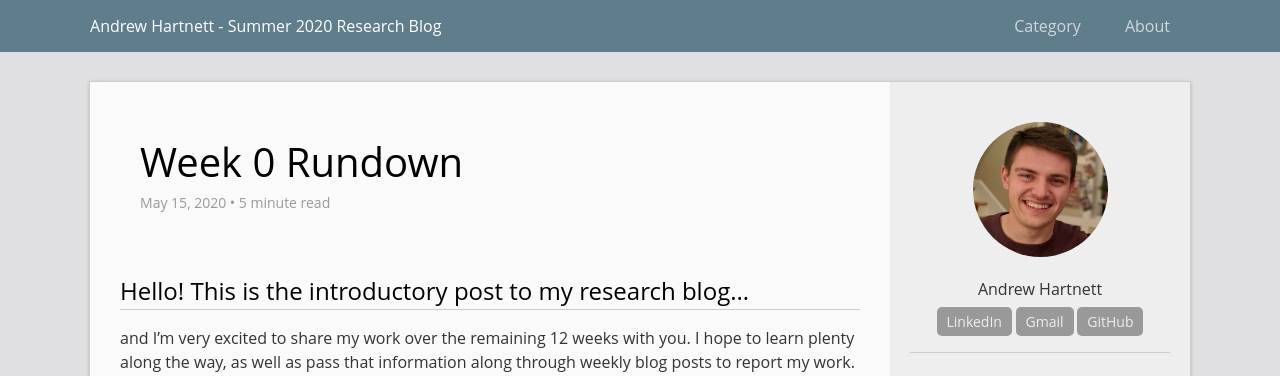
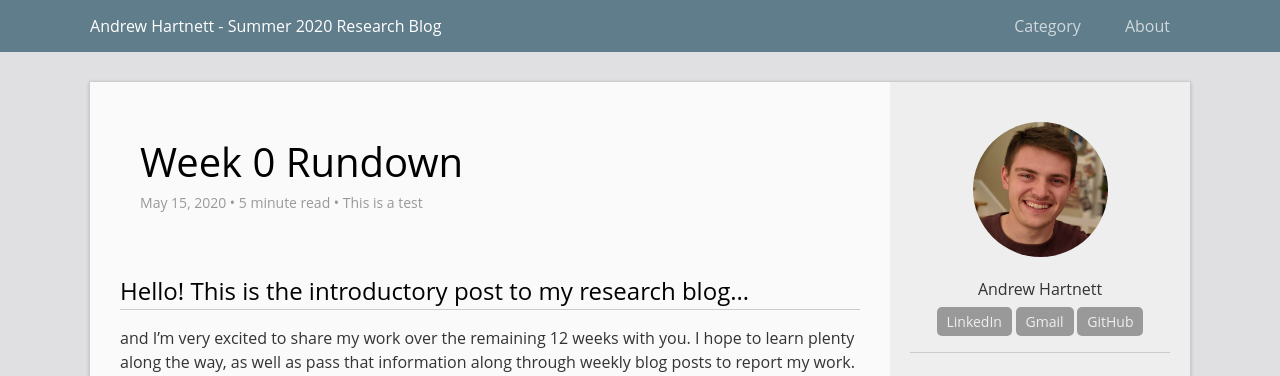
Before and after one commit to andrewH01/andrewH01.github.io, a Jekyll site: the page built from _posts/2020-05-15-week-0.markdown, in a window 1280 px wide. Shown: the top 376 px of the page. Built offline with Jekyll 4.4.1, drawn with Linux system fonts in a browser that asks for light colours.

Commit message:
Allow time to read to show on index page

```diff
--- a/_layouts/post.html
+++ b/_layouts/post.html
@@ -5,7 +5,7 @@
 
   <header class="post-header">
     <h1 class="post-title">{{ page.title }}</h1>
-    <p class="post-meta">{{ page.date | date: "%b %-d, %Y" }}{% if page.author %} • {{ page.author }}{% endif %}{% if page.meta %} • {{ page.meta }}{% endif %}</p>
+    <p class="post-meta">{{ page.date | date: "%b %-d, %Y" }}{% if page.time_to_read %} • {{ page.time_to_read }}{% endif %}{% if page.meta %} • {{ page.meta }}{% endif %}</p>
   </header>
 
   <article class="post-content">
--- a/_posts/2020-05-15-week-0.markdown
+++ b/_posts/2020-05-15-week-0.markdown
@@ -2,7 +2,8 @@
 layout: post
 title:  Week 0 Rundown
 date:   2020-05-15 16:53:10 -0400
-author: 5 minute read
+time_to_read: 5 minute read
+meta: This is a test
 categories:
   - Research
   - All
--- a/_posts/2020-05-22-week-1.markdown
+++ b/_posts/2020-05-22-week-1.markdown
@@ -16,7 +16,7 @@
 
 # [1] Alam et al.
 
-![RAM-Jam, Figure 6][/images/week_1/ram_jam_figure.png]
+![RAM-Jam, Figure 6][/images/week_1/ram_jam_figure.PNG]
 
 In this study, researchers discuss their work in a SRAM memory fault injection attack. By wiring up look-up-tables to function as dual port RAM locations, Alam et al. are able to toggle memory write collisions, causing a slight rise in chip temperature when done. They initially focused on toggling the collisions very quickly and the chip temperature rose beyond the point of functioning correctly. However, they successfully determined the existence of collision frequencies that raise the chip temperature without being easily detected. This is where the danger of the attack comes from; It has the ability to cause hardware damage and bit-flips, but also carry out the attack stealthily.
 
--- a/image_sources.txt
+++ b/image_sources.txt
@@ -1,3 +1,6 @@
 [week-0]
 greenlaser.png - https://www.ophiropt.com/blog/laser-measurement/a-beginners-guide-to-laser-beam-profiling/
 bluepadlock_cybersecurity.jpg - https://eecs.oregonstate.edu/sites/eecs.oregonstate.edu/files/images/cybersecurity-1200x450.jpg
+
+[week-1]
+ram_jam_figure.PNG - https://sci-hub.uno/10.1109/FDTC.2019.00015
--- a/index.html
+++ b/index.html
@@ -13,7 +13,7 @@
           <a class="post-link" href="{{ post.url | prepend: site.baseurl }}">{{ post.title }}</a>
         </h2>
 
-        <div class="post-meta">{{ post.date | date: "%b %-d, %Y" }}</div>
+        <div class="post-meta">{{ post.date | date: "%b %-d, %Y" }}{% if page.time_to_read %} • {{ page.time_to_read }}{% endif %}</div>
 
         <div class="post-excerpt">
           {%   if post.content contains site.excerpt_separator or post.content != post.excerpt %}{{ post.excerpt }}
```
